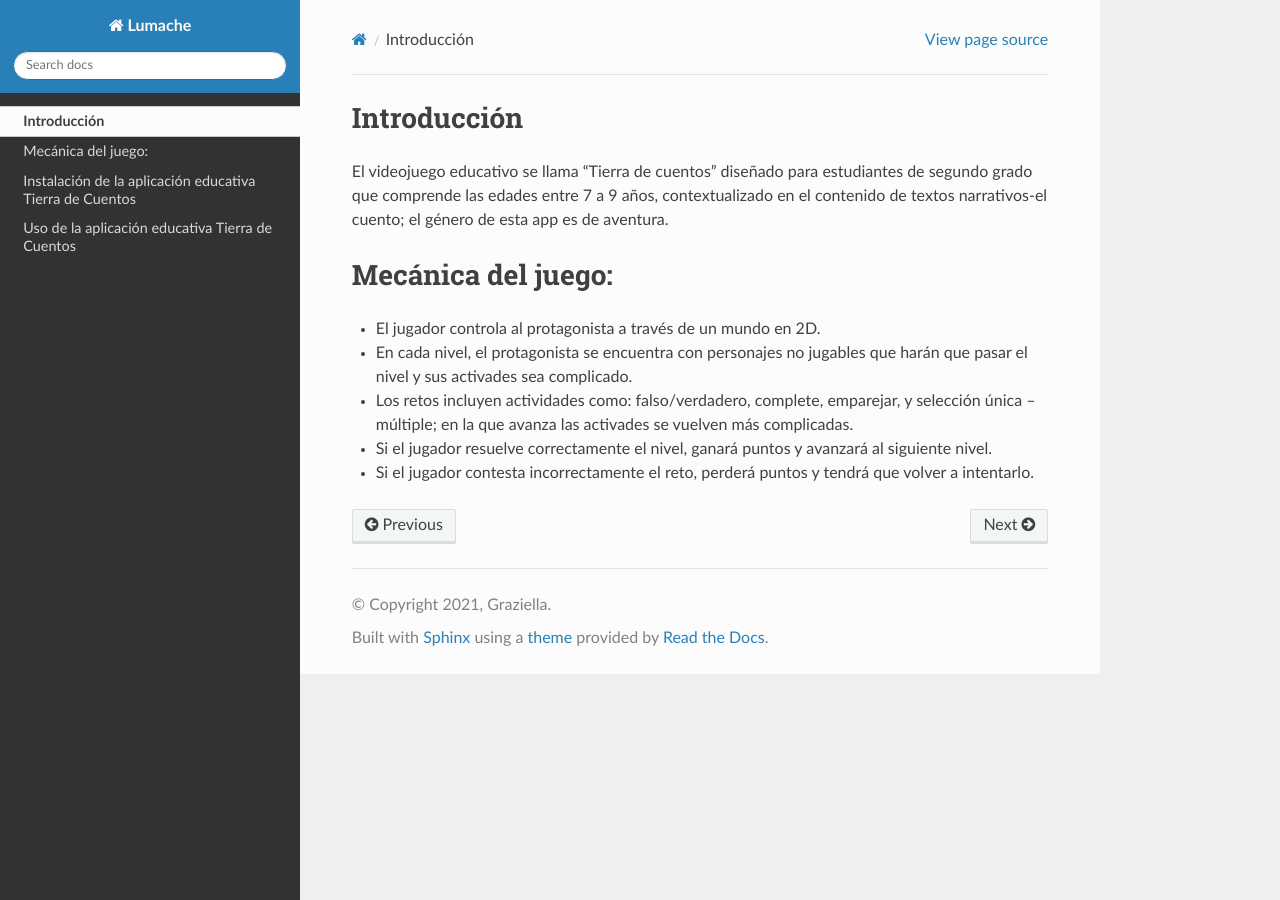
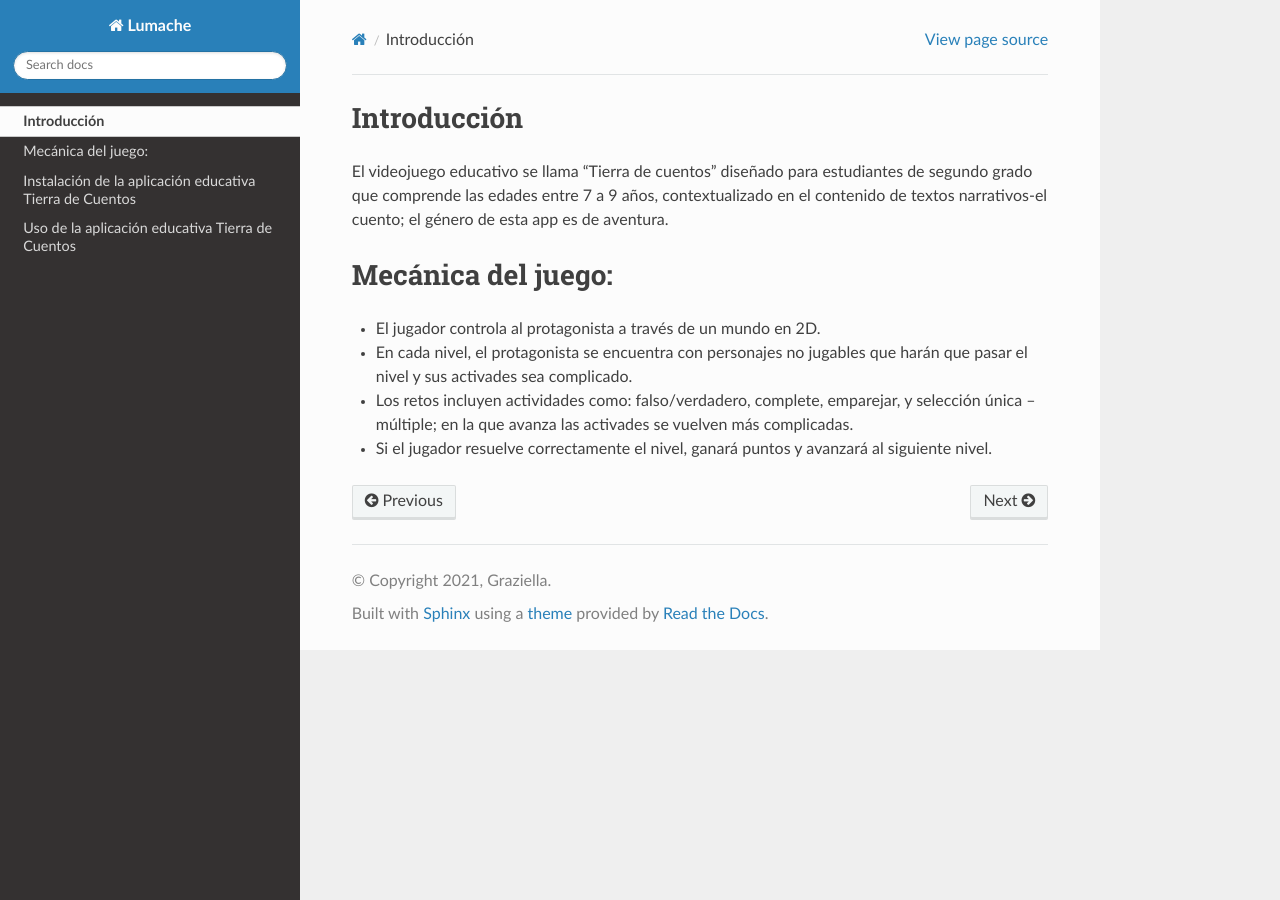
Before and after one commit to As-lhy1/AppEducativa_Tierra-de-cuentos-, a Sphinx documentation site: the page built from docs/source/introduccion.rst, in a window 1280 px wide. Built offline with Sphinx 7.4.7 and the Read the Docs theme 3.1.0, drawn with Linux system fonts in a browser that asks for light colours.

Commit message:
Update introduccion.rst
se quito una linea que no era necesaria

```diff
--- a/docs/source/introduccion.rst
+++ b/docs/source/introduccion.rst
@@ -10,4 +10,3 @@ Mecánica del juego:
 -	En cada nivel, el protagonista se encuentra con personajes no jugables que harán que pasar el nivel y sus activades sea complicado.
 -	Los retos incluyen actividades como: falso/verdadero, complete, emparejar, y selección única – múltiple; en la que avanza las activades se vuelven más complicadas.
 -	Si el jugador resuelve correctamente el nivel, ganará puntos y avanzará al siguiente nivel.
--	Si el jugador contesta incorrectamente el reto, perderá puntos y tendrá que volver a intentarlo.
```
